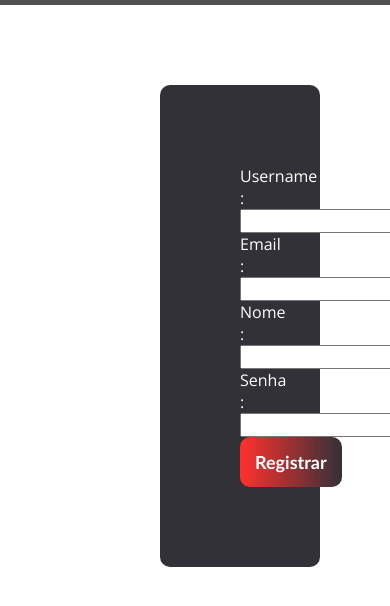
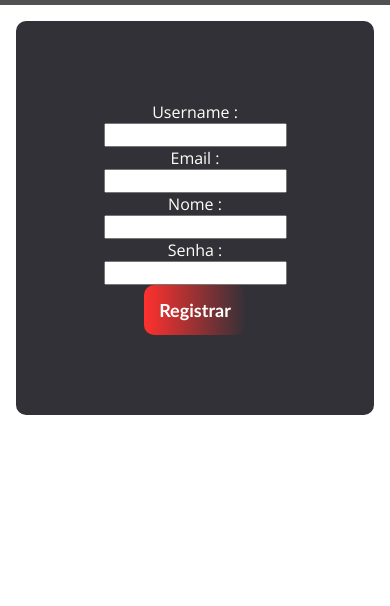
Before and after one commit to Eletrinho/FlaskAprendizado, a Flask app: page /register in a window 390 px wide; the page is wider, and only the part inside the window is pictured. Shown: the part 133-739 px from the top of that part. Run offline with Flask 2, Linux system fonts and the light colour scheme; a user stored in the database is signed in; tables that the repository leaves empty hold one stand-in row (values such as "Sample post").

Commit message:
um pouco mais responsivo

```diff
--- a/app/static/style.css
+++ b/app/static/style.css
@@ -117,6 +117,10 @@ div#infos{
     #container{
         margin: 1rem 1rem auto 1rem
     }
+    #regis{
+        padding: 0px;
+        margin: 0px;
+    }
 }
 
 @media (max-width: 550px){
--- a/app/templates/register.html
+++ b/app/templates/register.html
@@ -13,7 +13,7 @@
             </div>
             {% endif %}
         {% endwith %}
-    <div id="registrar">
+    <div id="container">
         <form action="" method="POST" id="regis">
             {{ form.csrf_token}}
             <div>
--- a/config.py
+++ b/config.py
@@ -1,4 +1,4 @@
-DEBUG = False
+DEBUG = True
 
 SQLALCHEMY_DATABASE_URI = 'sqlite:///storage.db'
 SQLALCHEMY_TRACK_MODIFICATIONS = True
```
